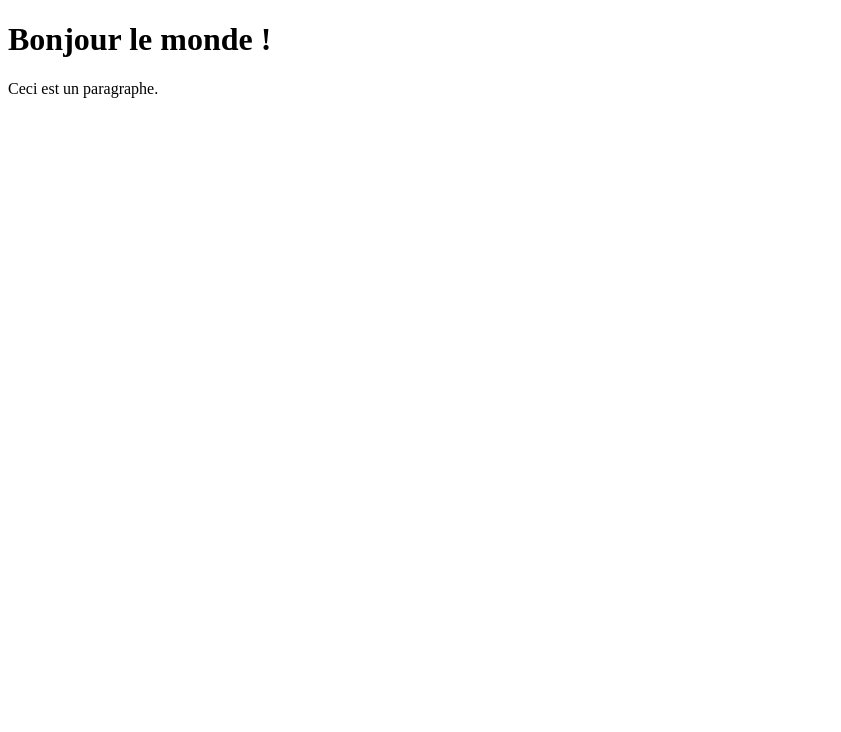
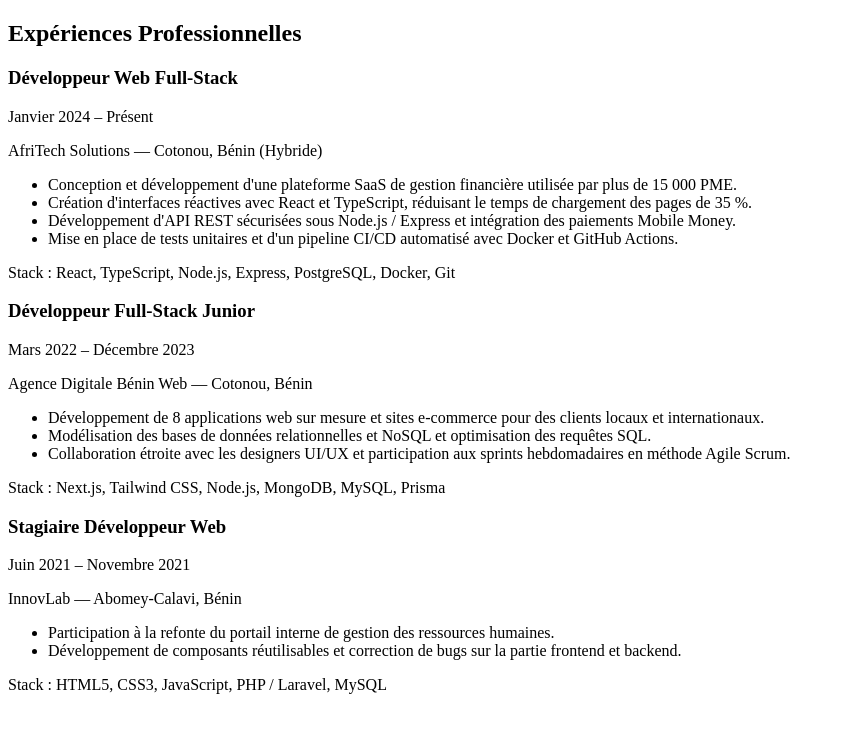
Before and after one commit to Bokjong04/-mon-cv, a plain HTML site: page index.html in a window 1280 px wide. Shown: the whole page, without its empty margins (0-841 px from the left). Drawn offline with Linux system fonts and the light colour scheme.

Commit message:
mise en place de la section experience

```diff
--- a/index.html
+++ b/index.html
@@ -7,7 +7,50 @@
     <title>Mon CV</title>
   </head>
   <body>
-    <h1>Bonjour le monde !</h1>
-    <p>Ceci est un paragraphe.</p>
+    <!-- 3. SECTION EXPÉRIENCES PROFESSIONNELLES -->
+    <section class="cv-section" aria-labelledby="experience-title">
+        <h2 id="experience-title">Expériences Professionnelles</h2>
+
+        <div class="experience-item">
+        <div class="experience-header">
+            <h3 class="experience-role">Développeur Web Full-Stack</h3>
+            <span class="experience-date">Janvier 2024 – Présent</span>
+        </div>
+        <p class="experience-company">AfriTech Solutions — Cotonou, Bénin (Hybride)</p>
+        <ul class="experience-tasks">
+            <li>Conception et développement d'une plateforme SaaS de gestion financière utilisée par plus de 15 000 PME.</li>
+            <li>Création d'interfaces réactives avec React et TypeScript, réduisant le temps de chargement des pages de 35 %.</li>
+            <li>Développement d'API REST sécurisées sous Node.js / Express et intégration des paiements Mobile Money.</li>
+            <li>Mise en place de tests unitaires et d'un pipeline CI/CD automatisé avec Docker et GitHub Actions.</li>
+        </ul>
+        <p class="experience-stack">Stack : React, TypeScript, Node.js, Express, PostgreSQL, Docker, Git</p>
+        </div>
+        <div class="experience-item">
+      <div class="experience-header">
+        <h3 class="experience-role">Développeur Full-Stack Junior</h3>
+        <span class="experience-date">Mars 2022 – Décembre 2023</span>
+      </div>
+      <p class="experience-company">Agence Digitale Bénin Web — Cotonou, Bénin</p>
+      <ul class="experience-tasks">
+        <li>Développement de 8 applications web sur mesure et sites e-commerce pour des clients locaux et internationaux.</li>
+        <li>Modélisation des bases de données relationnelles et NoSQL et optimisation des requêtes SQL.</li>
+        <li>Collaboration étroite avec les designers UI/UX et participation aux sprints hebdomadaires en méthode Agile Scrum.</li>
+      </ul>
+      <p class="experience-stack">Stack : Next.js, Tailwind CSS, Node.js, MongoDB, MySQL, Prisma</p>
+    </div>
+
+    <div class="experience-item">
+      <div class="experience-header">
+        <h3 class="experience-role">Stagiaire Développeur Web</h3>
+        <span class="experience-date">Juin 2021 – Novembre 2021</span>
+      </div>
+      <p class="experience-company">InnovLab — Abomey-Calavi, Bénin</p>
+      <ul class="experience-tasks">
+        <li>Participation à la refonte du portail interne de gestion des ressources humaines.</li>
+        <li>Développement de composants réutilisables et correction de bugs sur la partie frontend et backend.</li>
+      </ul>
+      <p class="experience-stack">Stack : HTML5, CSS3, JavaScript, PHP / Laravel, MySQL</p>
+    </div>
+  </section>
   </body>
 </html>
```
